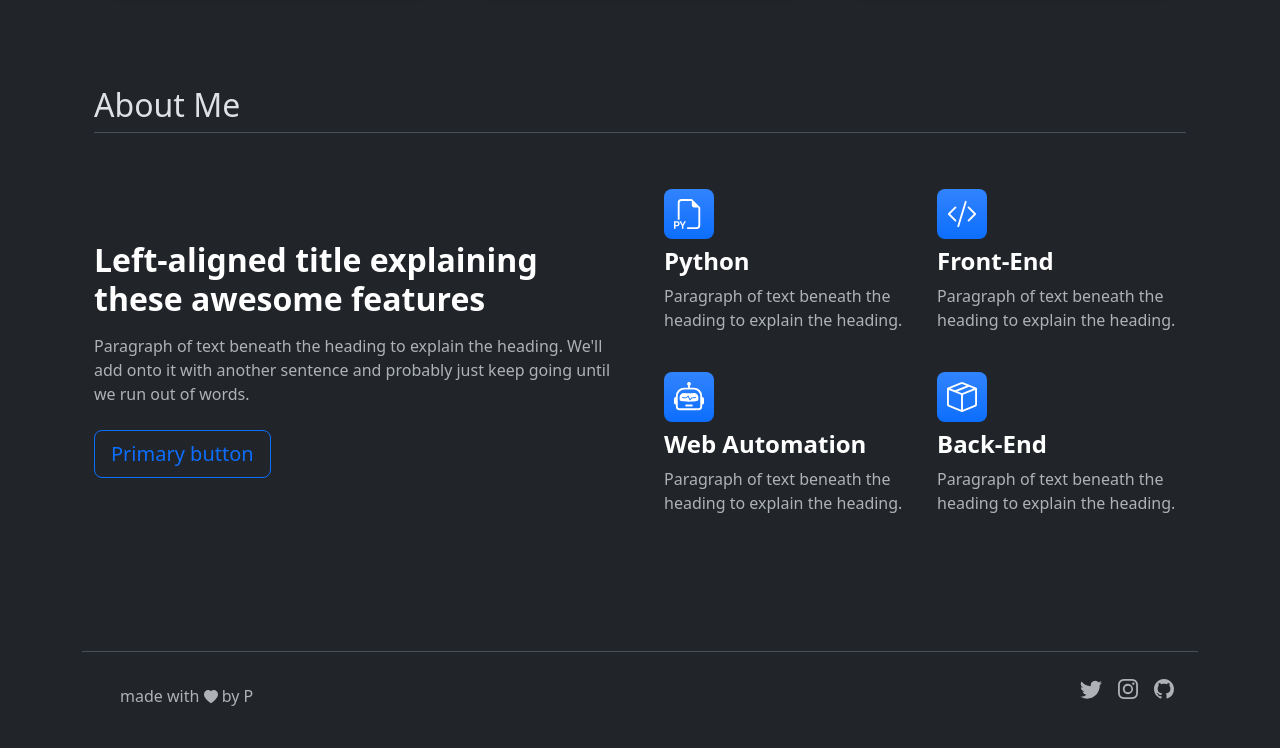
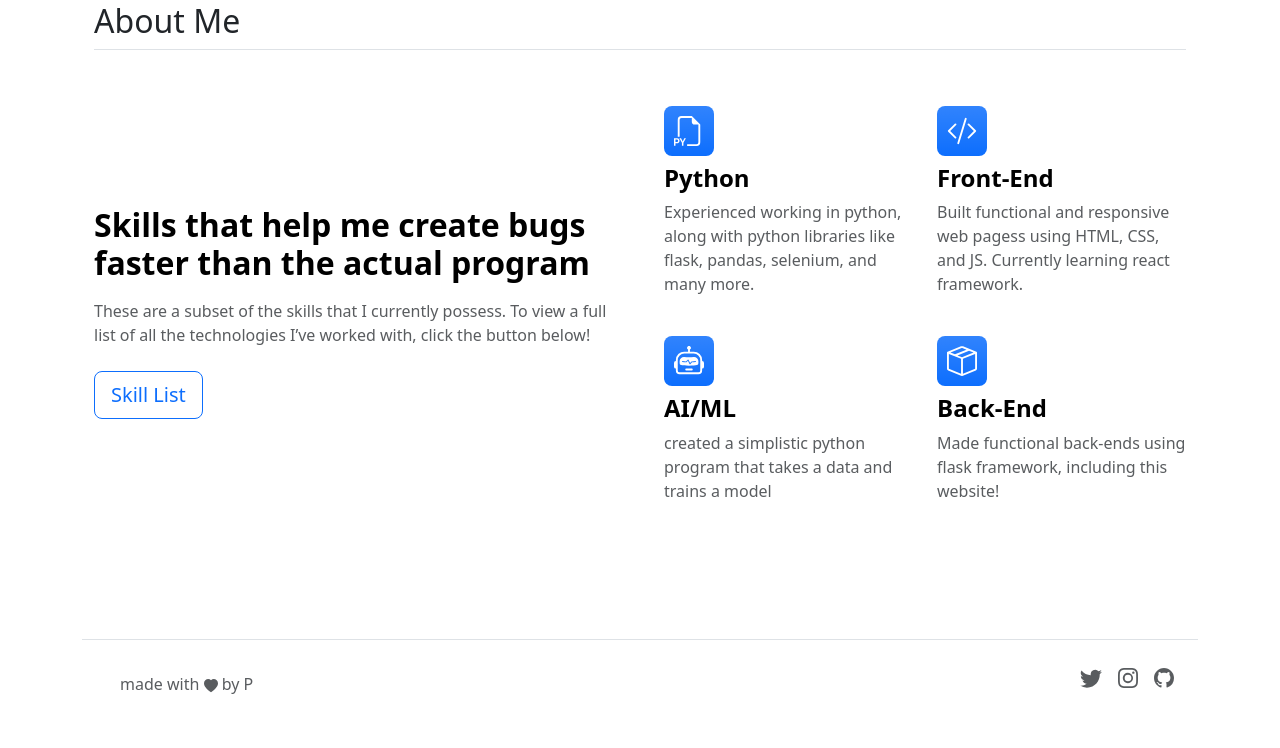
Before and after one commit to blackmask-exe/portfolio-website, a Flask app: page / in a window 1280 px wide. Shown: the part 1399-2147 px from the top of the page. After the commit the page ends 2093 px from the top, so only its background shows below. Run offline with Flask 3, Linux system fonts and the light colour scheme.

Commit message:
add some content to the website

```diff
--- a/templates/index.html
+++ b/templates/index.html
@@ -1,5 +1,5 @@
 <!DOCTYPE html>
-<html lang="en" data-bs-theme="dark">
+<html lang="en" data-bs-theme="light">
   <head>
     <meta charset="UTF-8" />
     <meta name="viewport" content="width=device-width, initial-scale=1.0" />
@@ -31,7 +31,7 @@
     />
     <link href="../static/css/style.css" rel="stylesheet" />
     <script src="../static/js/script.js"></script>
-    <title>Gigachad George</title>
+    <title>Pratham Snehi</title>
   </head>
   <body>
     <nav class="navigation-bar">
@@ -68,7 +68,10 @@
                   >
                 </li>
                 <li>
-                  <a class="dropdown-item" href="https://linktr.ee/prathamsn"
+                  <a
+                    class="dropdown-item"
+                    href="https://linktr.ee/prathamsn"
+                    target="_blank"
                     >Socials</a
                   >
                 </li>
@@ -108,13 +111,14 @@
         >
           <div class="col-lg-7 p-3 p-lg-5 pt-lg-3">
             <h1 class="display-4 fw-bold lh-1 text-body-emphasis">
-              Gigachad George's Website
+              Pratham Snehi
             </h1>
             <p class="lead mt-3 mb-4">
-              Hi, my name is Handsome George. Some people also like to call me
-              the one and only, the Gigachad George, the only real George that
-              has ever existed. Some people even say that I am a celestial
-              entity that exists beyond the concept of time and space.
+              Hi, my name is Pratham, and I am aspiring to become a
+              problem-solver alongside a developer. I have the experience of a
+              wide varieties of technologies, and currently stretching out to
+              learn more of front-end. (Please do not judge me by my TinDog
+              website)
             </p>
             <div
               class="d-grid gap-2 d-md-flex justify-content-md-start mb-4 mb-lg-3"
@@ -134,14 +138,14 @@
             </div>
           </div>
           <div
-            class="col-lg-4 offset-lg-1 p-0 overflow-hidden shadow-lg"
+            class="col-lg-4 offset-lg-1 p-0 overflow-hidden pb-3 mb-5"
             style="border-radius: 10px"
           >
             <img
               class="rounded-lg-3"
-              src="../static/images/gigachad_george.jpg"
+              src="../static/images/avataaars.svg"
               alt=""
-              width="720"
+              width="360px"
               style="border-radius: 10px"
             />
           </div>
@@ -164,7 +168,7 @@
               style="
                 background-image: linear-gradient(
                     rgba(0, 0, 0, 0.5),
-                    rgba(0, 0, 0, 0.5)
+                    rgba(0, 0, 0, 0.85)
                   ),
                   url('../static/images/pong.webp');
               "
@@ -215,9 +219,9 @@
               style="
                 background-image: linear-gradient(
                     rgba(0, 0, 0, 0.5),
-                    rgba(0, 0, 0, 0.5)
+                    rgba(0, 0, 0, 0.85)
                   ),
-                  url('../static/images/tindog.webp');
+                  url('../static/images/tindog.jpeg');
               "
             >
               <div
@@ -301,16 +305,14 @@
         >
           <div class="col d-flex flex-column align-items-start gap-2">
             <h2 class="fw-bold text-body-emphasis">
-              Left-aligned title explaining these awesome features
+              Skills that help me create bugs faster than the actual program
             </h2>
             <p class="text-body-secondary">
-              Paragraph of text beneath the heading to explain the heading.
-              We'll add onto it with another sentence and probably just keep
-              going until we run out of words.
+              These are a subset of the skills that I currently possess. To view
+              a full list of all the technologies I’ve worked with, click the
+              button below!
             </p>
-            <a href="#" class="btn btn-outline-primary btn-lg"
-              >Primary button</a
-            >
+            <a href="#" class="btn btn-outline-primary btn-lg">Skill List</a>
           </div>
 
           <div class="col">
@@ -336,7 +338,8 @@
                 </div>
                 <h4 class="fw-semibold mb-0 text-body-emphasis">Python</h4>
                 <p class="text-body-secondary">
-                  Paragraph of text beneath the heading to explain the heading.
+                  Experienced working in python, along with python libraries
+                  like flask, pandas, selenium, and many more.
                 </p>
               </div>
 
@@ -360,7 +363,8 @@
                 </div>
                 <h4 class="fw-semibold mb-0 text-body-emphasis">Front-End</h4>
                 <p class="text-body-secondary">
-                  Paragraph of text beneath the heading to explain the heading.
+                  Built functional and responsive web pagess using HTML, CSS,
+                  and JS. Currently learning react framework.
                 </p>
               </div>
 
@@ -385,11 +389,10 @@
                     />
                   </svg>
                 </div>
-                <h4 class="fw-semibold mb-0 text-body-emphasis">
-                  Web Automation
-                </h4>
+                <h4 class="fw-semibold mb-0 text-body-emphasis">AI/ML</h4>
                 <p class="text-body-secondary">
-                  Paragraph of text beneath the heading to explain the heading.
+                  created a simplistic python program that takes a data and
+                  trains a model
                 </p>
               </div>
 
@@ -413,7 +416,8 @@
                 </div>
                 <h4 class="fw-semibold mb-0 text-body-emphasis">Back-End</h4>
                 <p class="text-body-secondary">
-                  Paragraph of text beneath the heading to explain the heading.
+                  Made functional back-ends using flask framework, including
+                  this website!
                 </p>
               </div>
             </div>
```
Also changed, not shown: static/images/avataaars.png (added), static/images/avataaars.svg (added), static/images/tindog.jpeg (added), 3 other files.
